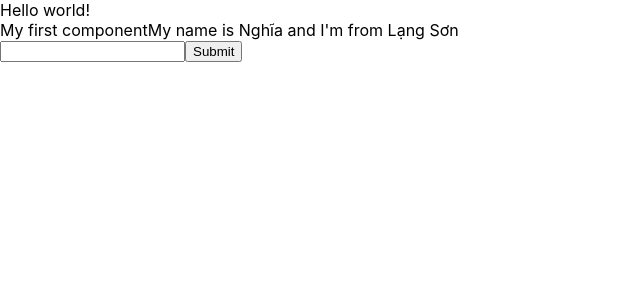
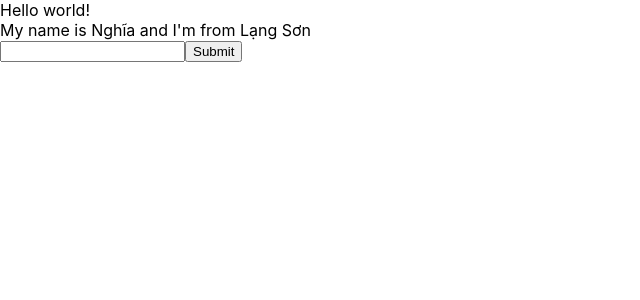
Before and after one commit to 4June03/Hoc-React, a React (Create React App) app: page / in a window 1280 px wide. Shown: the top 300 px of the page, without its empty margins (0-640 px from the left). Built offline with nearby package versions, Linux system fonts and the light colour scheme.

Commit message:
Cách lông component con vào component cha

```diff
--- a/src/components/MyComponent.js
+++ b/src/components/MyComponent.js
@@ -2,39 +2,10 @@
 //function component - giai đoạn sau khi học react hook
 
 import React from "react"; //import react
+import UserInfor from "./UserInfor";
 
 class MyComponent extends React.Component {
   //Kế thừa lại tất cả tính năng của React component
-
-  //state là một js Object
-  //dùng để lưu trữ và qly dữ liệu thay đổi theo thời gian trong một component
-  state = {
-    name: "Nghĩa",
-    address: "Lạng Sơn",
-    age: 21,
-  };
-
-  handleClick(event) {
-    console.log("My name is " + this.state.name);
-    console.log("age: " + this.state.age);
-
-    this.setState({
-      name: "Hữu Nghĩa", //sử dụng hàm setSate để cập nhật các thuộc tính cúa state
-      age: Math.random() * 100,
-    });
-  }
-
-  handleOnchangeInput = (event) => {
-    this.setState({
-      name: event.target.value,
-    });
-    console.log(event.target.value);
-  };
-
-  handleOnSubmit = (event) => {
-    event.preventDefault(); //Hàm ngăn load lại trang
-    console.log(this.state);
-  };
 
   //JSX: cho phép viết code js bên trong html
   render() {
@@ -43,16 +14,7 @@ class MyComponent extends React.Component {
       //Trả ra 1 khối Html
       //hạn chế của JSX: chỉ trả về được 1 phần tử html
       <div>
-        My first component
-        {/* sử dụng dấu {} ctrinh hiểu rằng đang muốn sử dụng viết logic */}
-        My name is {this.state.name} and I'm from {this.state.address}
-        <form onSubmit={(event) => this.handleOnSubmit(event)}>
-          <input
-            type="text"
-            onChange={(event) => this.handleOnchangeInput(event)}
-          ></input>
-          <button>Submit</button>
-        </form>
+        <UserInfor></UserInfor>
       </div>
     );
   }
--- /dev/null
+++ b/src/components/UserInfor.js
@@ -0,0 +1,51 @@
+import React from "react";
+
+class UserInfor extends React.Component {
+  //state là một js Object
+  //dùng để lưu trữ và qly dữ liệu thay đổi theo thời gian trong một component
+  state = {
+    name: "Nghĩa",
+    address: "Lạng Sơn",
+    age: 21,
+  };
+
+  handleClick(event) {
+    console.log("My name is " + this.state.name);
+    console.log("age: " + this.state.age);
+
+    this.setState({
+      name: "Hữu Nghĩa", //sử dụng hàm setSate để cập nhật các thuộc tính cúa state
+      age: Math.random() * 100,
+    });
+  }
+
+  handleOnchangeInput = (event) => {
+    this.setState({
+      name: event.target.value,
+    });
+    console.log(event.target.value);
+  };
+
+  handleOnSubmit = (event) => {
+    event.preventDefault(); //Hàm ngăn load lại trang
+    console.log(this.state);
+  };
+
+  render() {
+    return (
+      <div>
+        {/* sử dụng dấu {} ctrinh hiểu rằng đang muốn sử dụng viết logic */}
+        My name is {this.state.name} and I'm from {this.state.address}
+        <form onSubmit={(event) => this.handleOnSubmit(event)}>
+          <input
+            type="text"
+            onChange={(event) => this.handleOnchangeInput(event)}
+          ></input>
+          <button>Submit</button>
+        </form>
+      </div>
+    );
+  }
+}
+
+export default UserInfor;
```
